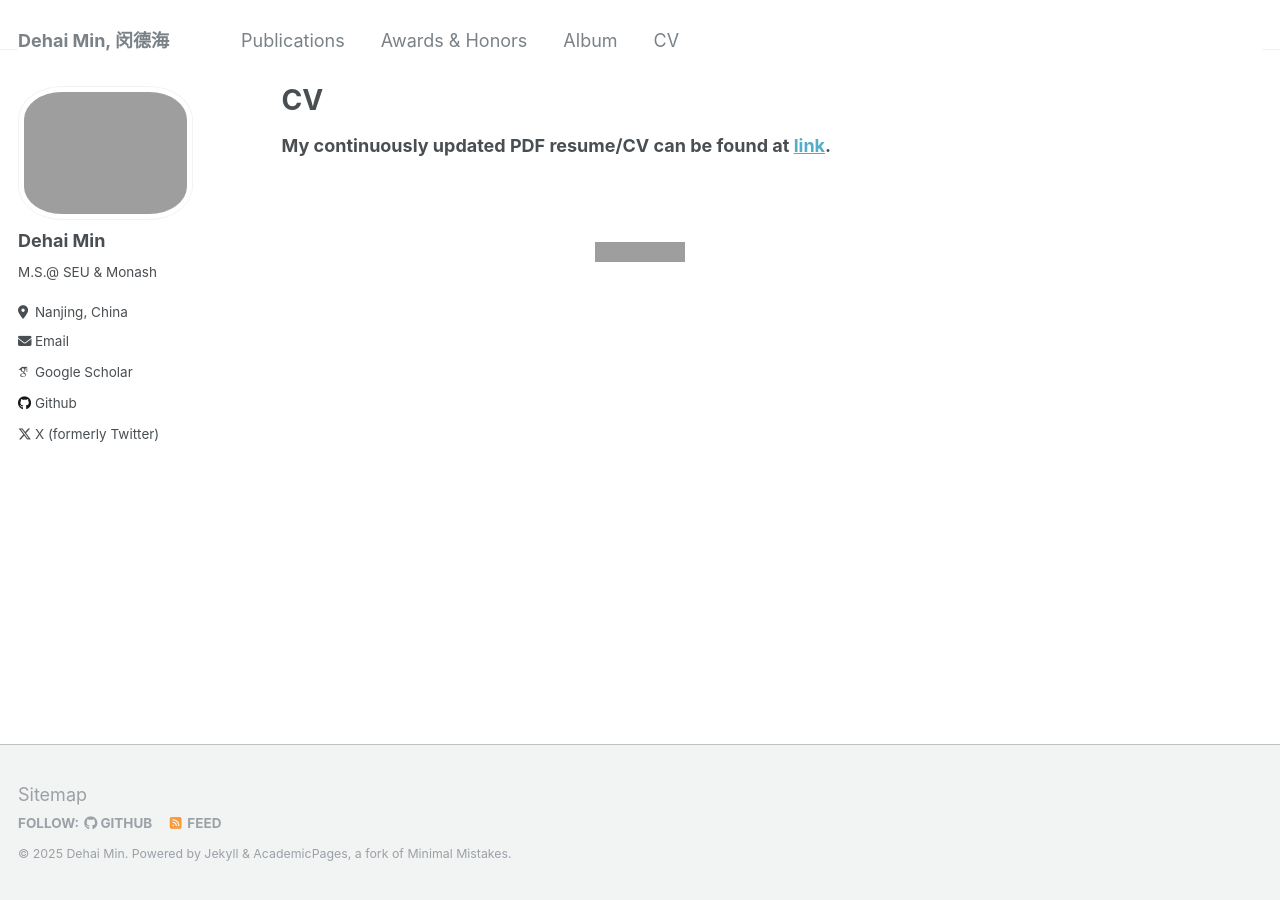
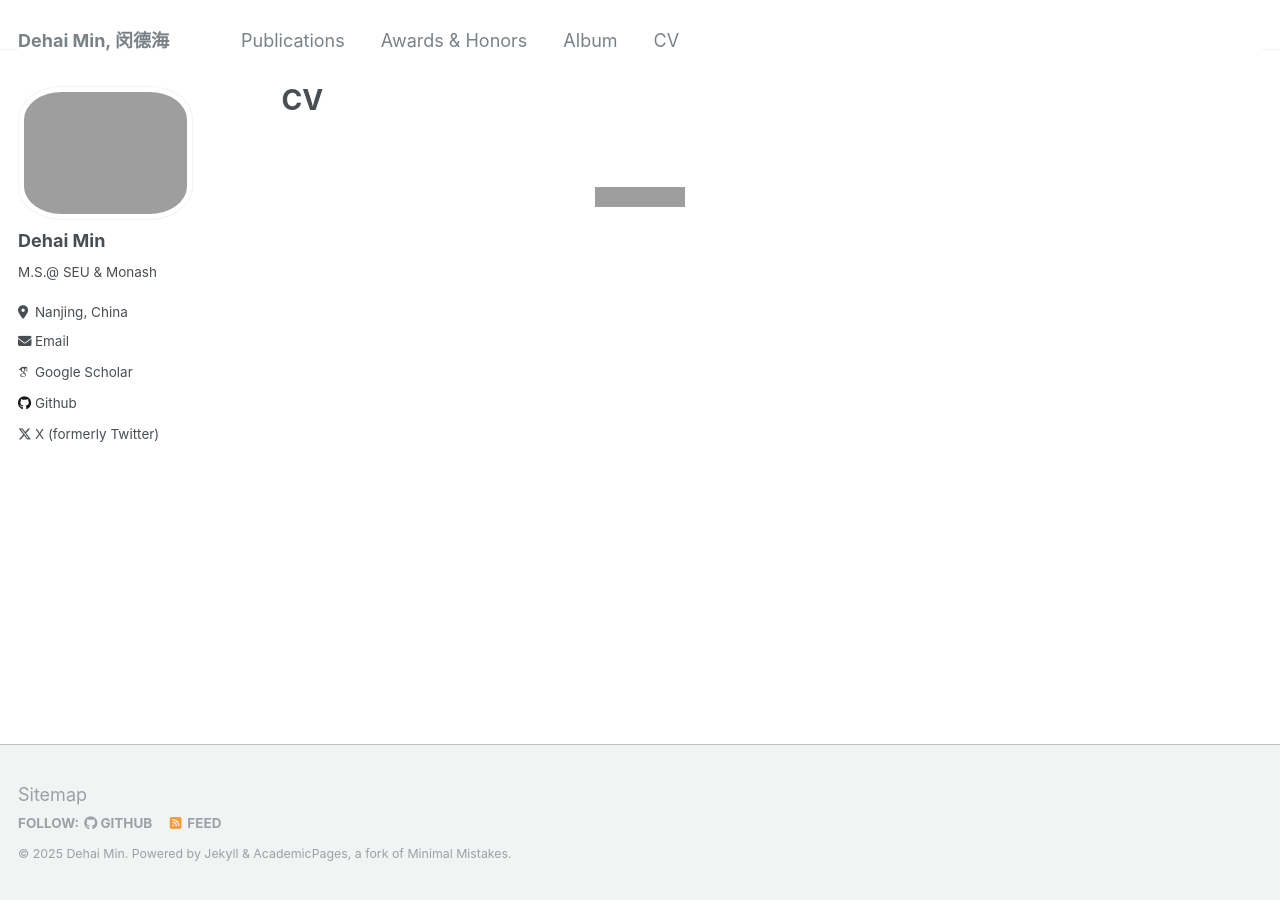
Before and after one commit to ZhishanQ/ZhishanQ.github.io, a Jekyll site: the page built from _pages/cv.md, in a window 1280 px wide. Built offline with Jekyll 4.4.1, drawn with Linux system fonts in a browser that asks for light colours; some web fonts are replaced; grey boxes are pictures that could not be loaded.

Commit message:
Update cv.md

```diff
--- a/_pages/cv.md
+++ b/_pages/cv.md
@@ -8,6 +8,3 @@ redirect_from:
 ---
 
 {% include base_path %}
-
-
-**My continuously updated PDF resume/CV can be found at [link](https://zhishanq.github.io/files/DehaiMin_CV.pdf).**
```
